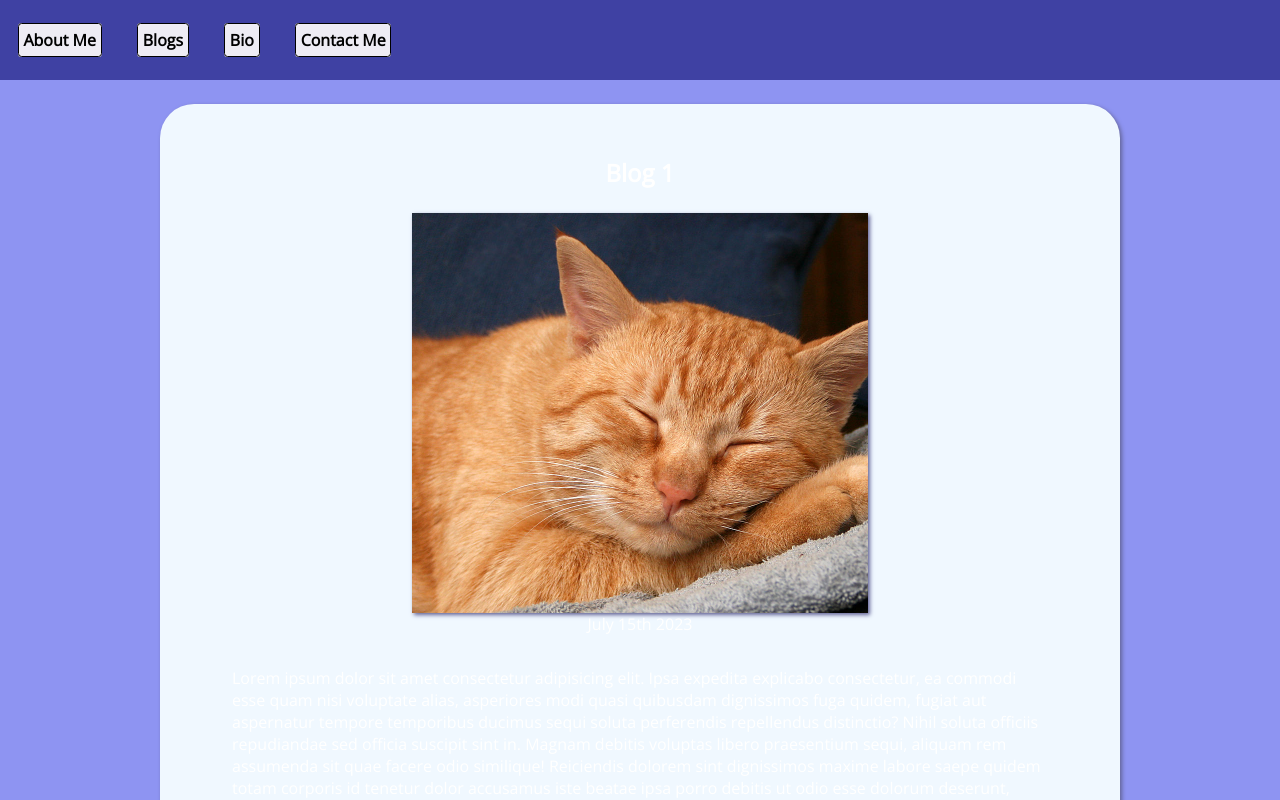
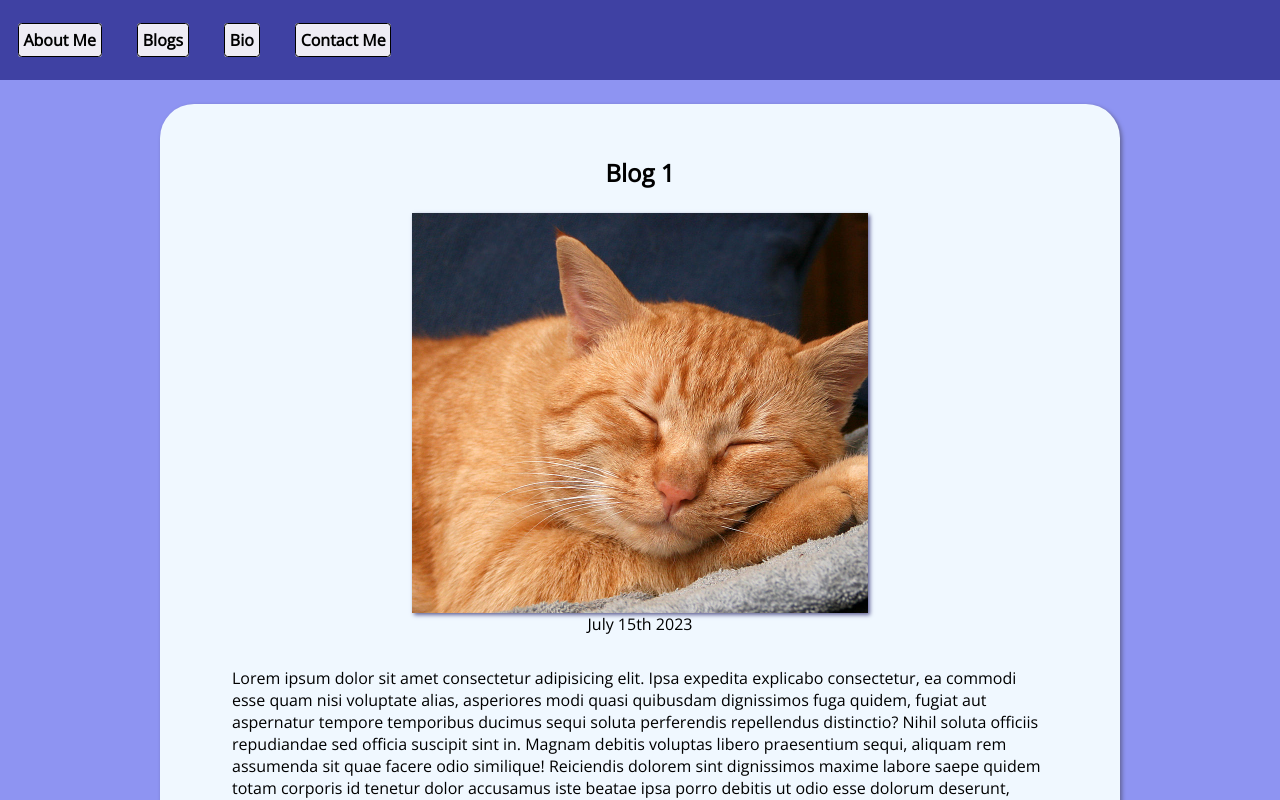
Before and after one commit to ValK-98/portfolio-website, a plain HTML site: page src/blogs/Blog 1.html in a window 1280 px wide. In both pictures the pointer is over the element 640 px from the left and 504 px from the top of the page. Shown: the top 800 px of the page. Drawn offline with nearby package versions, Linux system fonts and the light colour scheme.

Commit message:
fixed bug in blog view

```diff
--- a/src/blogs/blog-styles.css
+++ b/src/blogs/blog-styles.css
@@ -10,6 +10,10 @@
   width: 60rem;
   height: 50rem;
   background-color: aliceblue;
+}
+
+.container:hover {
+  color: black;
 }
 
 #blog-article p {
```
